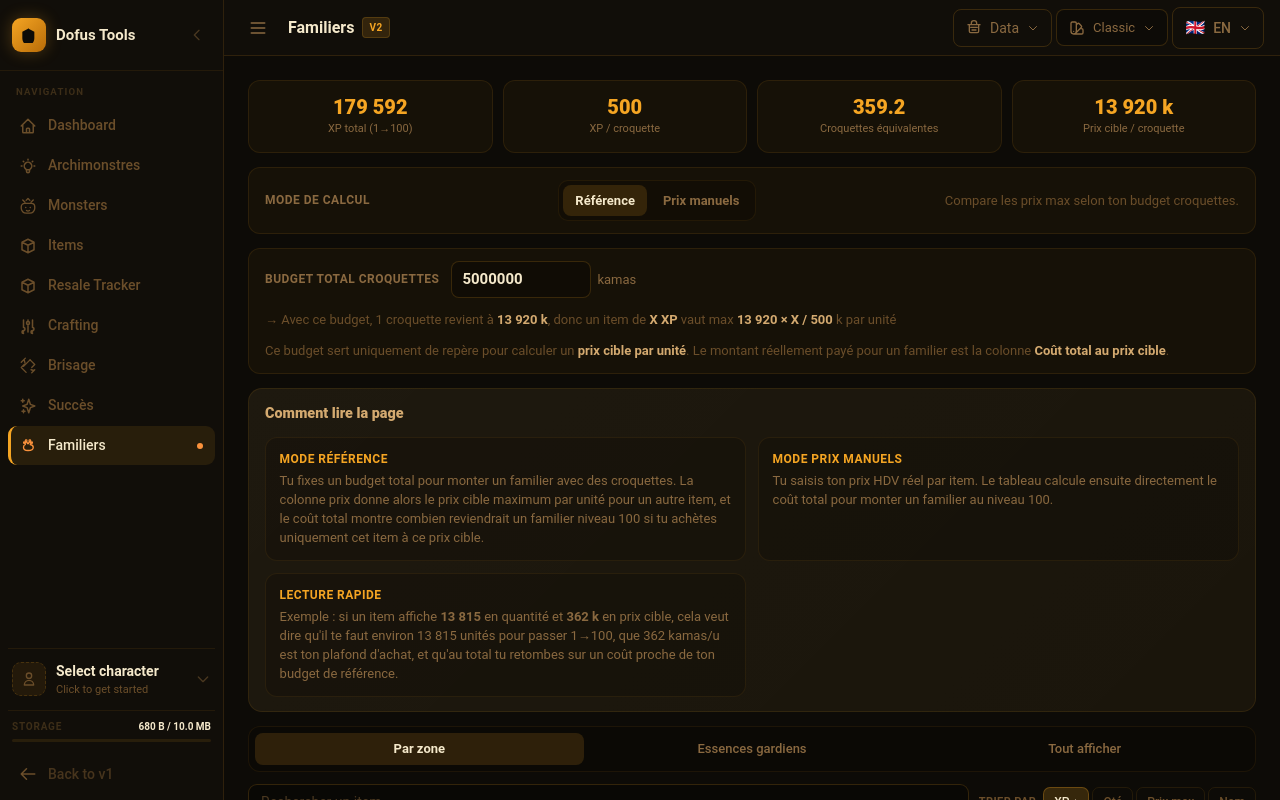
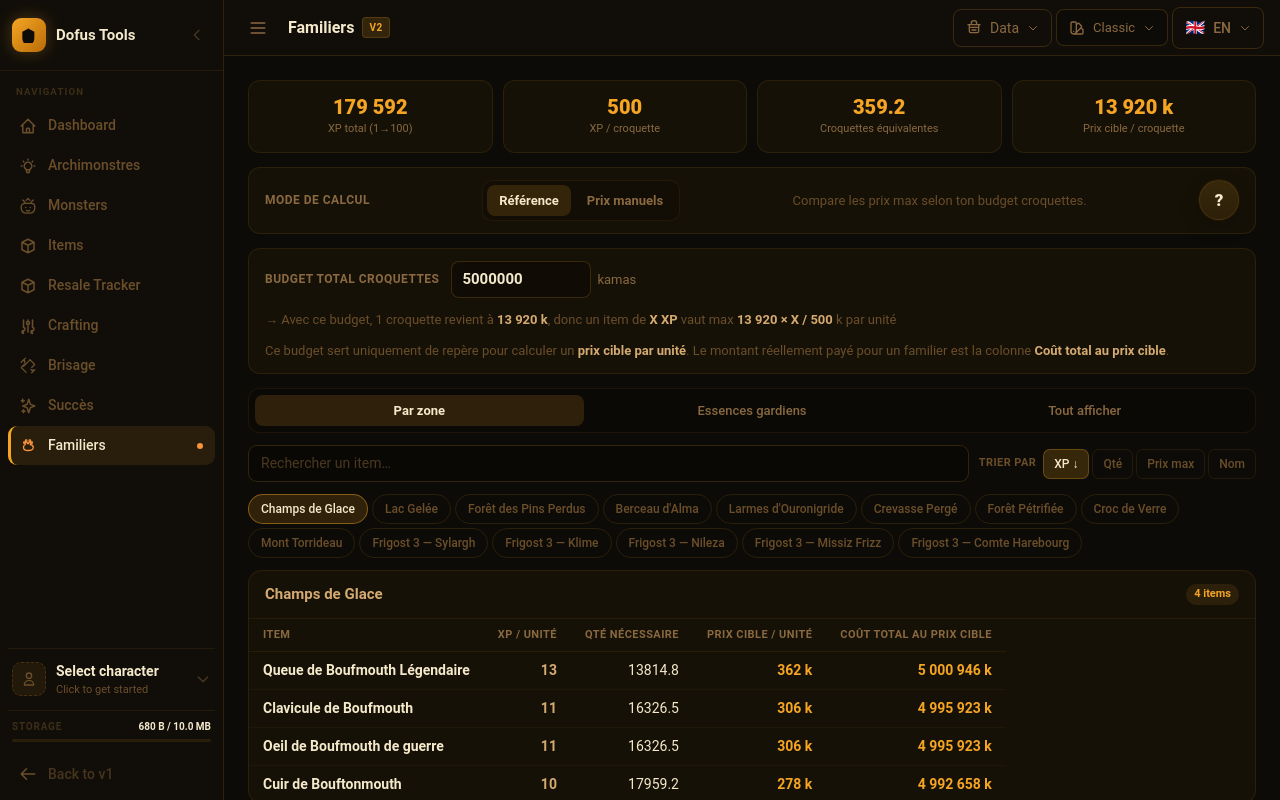
Before and after one commit to AyoubSen/dofus-planner, a Nuxt app: page /familiers in a window 1280 px wide. Built offline with nearby package versions, Linux system fonts and the light colour scheme.

Commit message:
turned guide in familier to a modal

```diff
--- a/app/pages/familiers.vue
+++ b/app/pages/familiers.vue
@@ -30,6 +30,7 @@
       <span class="fam-budget__hint">
         {{ pricingMode === 'reference' ? 'Compare les prix max selon ton budget croquettes.' : 'Saisis tes prix HDV et vois le coût réel pour monter un familier niveau 100.' }}
       </span>
+      <button class="fam-help-btn" type="button" aria-label="Ouvrir l'aide de la page" @click="guideOpen = true">?</button>
     </div>
 
     <div v-if="pricingMode === 'reference'" class="fam-budget">
@@ -62,23 +63,82 @@
       <button class="fam-clear-btn" @click="clearManualPrices">Effacer les prix</button>
     </div>
 
-    <div class="fam-guide">
-      <div class="fam-guide__title">Comment lire la page</div>
-      <div class="fam-guide__grid">
-        <div class="fam-guide__item">
-          <div class="fam-guide__label">Mode référence</div>
-          <div class="fam-guide__text">Tu fixes un budget total pour monter un familier avec des croquettes. La colonne prix donne alors le prix cible maximum par unité pour un autre item, et le coût total montre combien reviendrait un familier niveau 100 si tu achètes uniquement cet item à ce prix cible.</div>
-        </div>
-        <div class="fam-guide__item">
-          <div class="fam-guide__label">Mode prix manuels</div>
-          <div class="fam-guide__text">Tu saisis ton prix HDV réel par item. Le tableau calcule ensuite directement le coût total pour monter un familier au niveau 100.</div>
-        </div>
-        <div class="fam-guide__item">
-          <div class="fam-guide__label">Lecture rapide</div>
-          <div class="fam-guide__text">Exemple : si un item affiche <strong>13 815</strong> en quantité et <strong>362 k</strong> en prix cible, cela veut dire qu'il te faut environ 13 815 unités pour passer 1→100, que 362 kamas/u est ton plafond d'achat, et qu'au total tu retombes sur un coût proche de ton budget de référence.</div>
+    <Transition name="fam-modal">
+      <div v-if="guideOpen" class="fam-guide-modal" role="dialog" aria-modal="true" aria-label="Guide familiers" @click.self="guideOpen = false">
+        <div class="fam-guide">
+          <div class="fam-guide__topbar">
+            <div>
+              <div class="fam-guide__eyebrow">Guide rapide</div>
+              <div class="fam-guide__title">Choisis un mode, repère un item, lis le coût final</div>
+            </div>
+            <button class="fam-guide__close" type="button" aria-label="Fermer l'aide" @click="guideOpen = false">×</button>
+          </div>
+
+          <div class="fam-guide__hero">
+            <div class="fam-guide__intro">
+              {{ pricingMode === 'reference'
+                ? 'Le mode référence part d’un budget croquettes pour te donner un plafond d’achat par item et le coût total si tu montes un familier 1→100 avec cet item seul.'
+                : 'Le mode prix manuels part de tes prix HDV réels et calcule directement combien te coûterait un familier 1→100 avec chaque item.' }}
+            </div>
+            <div class="fam-guide__mode-badge">
+              <span class="fam-guide__mode-label">Mode actif</span>
+              <strong>{{ pricingMode === 'reference' ? 'Référence croquettes' : 'Prix HDV manuels' }}</strong>
+            </div>
+          </div>
+
+          <div class="fam-guide__steps">
+            <div class="fam-guide-step">
+              <div class="fam-guide-step__num">1</div>
+              <div>
+                <div class="fam-guide-step__title">{{ pricingMode === 'reference' ? 'Définis ton budget croquettes' : 'Renseigne tes prix HDV' }}</div>
+                <div class="fam-guide-step__text">
+                  {{ pricingMode === 'reference'
+                    ? 'Entre le budget total que tu paierais pour monter un familier avec des croquettes. La page convertit ensuite ce budget en prix cible par XP.'
+                    : 'Tape le prix unitaire vu en HDV pour les items qui t’intéressent. Les autres lignes peuvent rester vides.' }}
+                </div>
+              </div>
+            </div>
+            <div class="fam-guide-step">
+              <div class="fam-guide-step__num">2</div>
+              <div>
+                <div class="fam-guide-step__title">Choisis un item ou une essence</div>
+                <div class="fam-guide-step__text">
+                  Utilise les onglets, la recherche et le tri pour isoler la source que tu veux comparer ou acheter en boucle.
+                </div>
+              </div>
+            </div>
+            <div class="fam-guide-step">
+              <div class="fam-guide-step__num">3</div>
+              <div>
+                <div class="fam-guide-step__title">Lis d’abord la dernière colonne</div>
+                <div class="fam-guide-step__text">
+                  {{ pricingMode === 'reference' ? 'Coût total au prix cible' : 'Coût total lvl 100' }} est le vrai total estimé pour monter un familier 1→100 avec cet item seul.
+                </div>
+              </div>
+            </div>
+          </div>
+
+          <div class="fam-guide__legend">
+            <div class="fam-guide-card">
+              <div class="fam-guide-card__title">Colonnes</div>
+              <div class="fam-guide-card__list">
+                <div><strong>XP / unité</strong> = XP donné par un item.</div>
+                <div><strong>Qté nécessaire</strong> = nombre d’unités nécessaires pour monter 1→100.</div>
+                <div><strong>{{ pricingMode === 'reference' ? 'Prix cible / unité' : 'Prix saisi / unité' }}</strong> = {{ pricingMode === 'reference' ? 'plafond d’achat conseillé par unité.' : 'prix HDV unitaire que tu as saisi.' }}</div>
+                <div><strong>{{ pricingMode === 'reference' ? 'Coût total au prix cible' : 'Coût total lvl 100' }}</strong> = montant final estimé.</div>
+              </div>
+            </div>
+            <div class="fam-guide-card">
+              <div class="fam-guide-card__title">Exemple</div>
+              <div class="fam-guide-card__list">
+                <div>Si une ligne affiche <strong>13 815</strong> en quantité et <strong>362 k</strong> en prix unitaire, il faut environ <strong>13 815</strong> unités.</div>
+                <div>Le total sera donc environ <strong>13 815 × 362</strong>, soit un coût proche du budget de référence.</div>
+              </div>
+            </div>
+          </div>
         </div>
       </div>
-    </div>
+    </Transition>
 
     <!-- ── Tab selector ──────────────────────────────────────────── -->
     <div class="fam-tabs">
@@ -285,6 +345,7 @@ const budget = ref(5_000_000)
 const pricePerKibble = computed(() => budget.value / KIBBLE_COUNT)
 const pricingMode = ref<'reference' | 'manual'>('reference')
 const manualPrices = ref<Record<string, number>>({})
+const guideOpen = ref(false)
 
 const TABS = [
   { id: 'zones', label: 'Par zone' },
@@ -462,6 +523,24 @@ watch(manualPrices, (value) => {
   transition: all .15s;
 }
 .fam-mode-toggle__btn--on { background: var(--v2-active-strong); color: var(--v2-text); }
+.fam-help-btn {
+  width: 40px;
+  height: 40px;
+  border-radius: 999px;
+  border: 1px solid var(--v2-active);
+  background: linear-gradient(180deg, var(--v2-active-strong), var(--v2-active));
+  color: var(--v2-text);
+  font-size: 1.05rem;
+  font-weight: 800;
+  cursor: pointer;
+  box-shadow: 0 0 0 1px color-mix(in srgb, var(--v2-active-strong) 35%, transparent), 0 8px 20px rgba(0, 0, 0, .18);
+  transition: all .15s;
+}
+.fam-help-btn:hover {
+  transform: translateY(-1px);
+  border-color: var(--v2-border-strong);
+  filter: brightness(1.05);
+}
 .fam-clear-btn {
   padding: .375rem .75rem;
   border-radius: 8px;
@@ -474,44 +553,171 @@ watch(manualPrices, (value) => {
   transition: all .15s;
 }
 .fam-clear-btn:hover { background: rgba(248,113,113,.1); }
+.fam-guide-modal {
+  position: fixed;
+  inset: 0;
+  z-index: 90;
+  display: grid;
+  place-items: center;
+  padding: 1rem;
+  background: rgba(0, 0, 0, .72);
+}
 .fam-guide {
-  margin-bottom: .875rem;
-  padding: .9rem 1rem;
-  border-radius: 14px;
-  border: 1px solid var(--v2-active);
-  background:
-    linear-gradient(135deg, rgba(255,255,255,.03), rgba(255,255,255,.015)),
-    var(--v2-hover-subtle);
+  width: min(960px, 100%);
+  max-height: min(88vh, 900px);
+  overflow: auto;
+  padding: 1rem;
+  border-radius: 16px;
+  border: 1px solid var(--v2-border-med);
+  background: var(--v2-bg);
+  box-shadow: 0 24px 70px rgba(0, 0, 0, .55);
+}
+.fam-guide__topbar {
+  display: flex;
+  justify-content: space-between;
+  align-items: flex-start;
+  gap: 1rem;
+  margin-bottom: .8rem;
+}
+.fam-guide__close {
+  width: 34px;
+  height: 34px;
+  border-radius: 10px;
+  border: 1px solid rgba(255,255,255,.12);
+  background: rgba(255,255,255,.06);
+  color: #f2fff8;
+  font-size: 1.2rem;
+  line-height: 1;
+  cursor: pointer;
+}
+.fam-guide__close:hover {
+  border-color: rgba(255,255,255,.2);
+  background: rgba(255,255,255,.1);
+}
+.fam-guide__hero {
+  display: flex;
+  justify-content: space-between;
+  align-items: flex-start;
+  gap: 1rem;
+  margin-bottom: .9rem;
+}
+.fam-guide__eyebrow {
+  font-size: .6875rem;
+  font-weight: 800;
+  color: var(--v2-accent);
+  text-transform: uppercase;
+  letter-spacing: .08em;
+  margin-bottom: .35rem;
 }
 .fam-guide__title {
-  font-size: .9rem;
+  font-size: 1rem;
   font-weight: 800;
   color: var(--v2-text-hover);
-  margin-bottom: .75rem;
+  line-height: 1.25;
+  margin-bottom: .35rem;
 }
-.fam-guide__grid {
+.fam-guide__intro {
+  max-width: 70ch;
+  font-size: .84rem;
+  color: #dbece4;
+  line-height: 1.5;
+}
+.fam-guide__mode-badge {
+  min-width: 180px;
+  padding: .75rem .85rem;
+  border-radius: 12px;
+  background: var(--v2-hover-subtle);
+  border: 1px solid var(--v2-border-subtle);
+}
+.fam-guide__mode-label {
+  display: block;
+  font-size: .6875rem;
+  font-weight: 700;
+  text-transform: uppercase;
+  letter-spacing: .05em;
+  color: var(--v2-text-muted);
+  margin-bottom: .2rem;
+}
+.fam-guide__mode-badge strong {
+  color: var(--v2-text-hover);
+  font-size: .86rem;
+}
+.fam-guide__steps {
   display: grid;
-  grid-template-columns: repeat(2, minmax(0, 1fr));
+  grid-template-columns: repeat(3, minmax(0, 1fr));
+  gap: .75rem;
+  margin-bottom: .85rem;
+}
+.fam-guide-step {
+  display: flex;
+  gap: .7rem;
+  padding: .85rem .9rem;
+  border-radius: 12px;
+  background: var(--v2-hover-subtle);
+  border: 1px solid var(--v2-border-subtle);
+}
+.fam-guide-step__num {
+  flex: 0 0 28px;
+  width: 28px;
+  height: 28px;
+  border-radius: 999px;
+  display: grid;
+  place-items: center;
+  background: color-mix(in srgb, var(--v2-active-strong) 24%, transparent);
+  border: 1px solid color-mix(in srgb, var(--v2-active-strong) 38%, transparent);
+  color: var(--v2-accent);
+  font-size: .8rem;
+  font-weight: 800;
+}
+.fam-guide-step__title {
+  font-size: .82rem;
+  font-weight: 700;
+  color: var(--v2-text-hover);
+  margin-bottom: .22rem;
+}
+.fam-guide-step__text {
+  font-size: .8rem;
+  color: #d6e7de;
+  line-height: 1.45;
+}
+.fam-guide__legend {
+  display: grid;
+  grid-template-columns: 1.4fr 1fr;
   gap: .75rem;
 }
-.fam-guide__item {
-  padding: .75rem .85rem;
+.fam-guide-card {
+  padding: .85rem .95rem;
   border-radius: 12px;
-  background: rgba(0,0,0,.15);
+  background: var(--v2-hover-subtle);
   border: 1px solid var(--v2-border-subtle);
 }
-.fam-guide__label {
-  font-size: .75rem;
-  font-weight: 700;
-  color: var(--v2-accent);
-  text-transform: uppercase;
-  letter-spacing: .04em;
-  margin-bottom: .3rem;
+.fam-guide-card__title {
+  font-size: .78rem;
+  font-weight: 800;
+  color: var(--v2-text-hover);
+  margin-bottom: .45rem;
 }
-.fam-guide__text {
-  font-size: .8125rem;
-  color: var(--v2-text-secondary);
+.fam-guide-card__list {
+  display: grid;
+  gap: .38rem;
+  font-size: .8rem;
+  color: #d8e8e1;
   line-height: 1.45;
+}
+.fam-modal-enter-active,
+.fam-modal-leave-active {
+  transition: opacity .18s ease;
+}
+.fam-modal-enter-from,
+.fam-modal-leave-to {
+  opacity: 0;
+}
+.fam-modal-enter-from .fam-guide,
+.fam-modal-leave-to .fam-guide {
+  transform: translateY(10px) scale(.98);
+}
+.fam-guide {
+  transition: transform .18s ease;
 }
 .fam-budget__input-wrap { display: flex; align-items: center; gap: .375rem; }
 .fam-budget__input {
@@ -530,6 +736,20 @@ watch(manualPrices, (value) => {
 .fam-budget__unit { font-size: .8125rem; color: var(--v2-text-secondary); }
 .fam-budget__hint { font-size: .8125rem; color: var(--v2-text-muted); }
 .fam-budget__hint strong { color: var(--v2-text-hover); }
+
+@media (max-width: 900px) {
+  .fam-guide__hero,
+  .fam-guide__legend {
+    grid-template-columns: 1fr;
+    display: grid;
+  }
+  .fam-guide__mode-badge {
+    min-width: 0;
+  }
+  .fam-guide__steps {
+    grid-template-columns: 1fr;
+  }
+}
 
 /* ── Main tabs ─────────────────────────────────────────────── */
 .fam-tabs {
```
